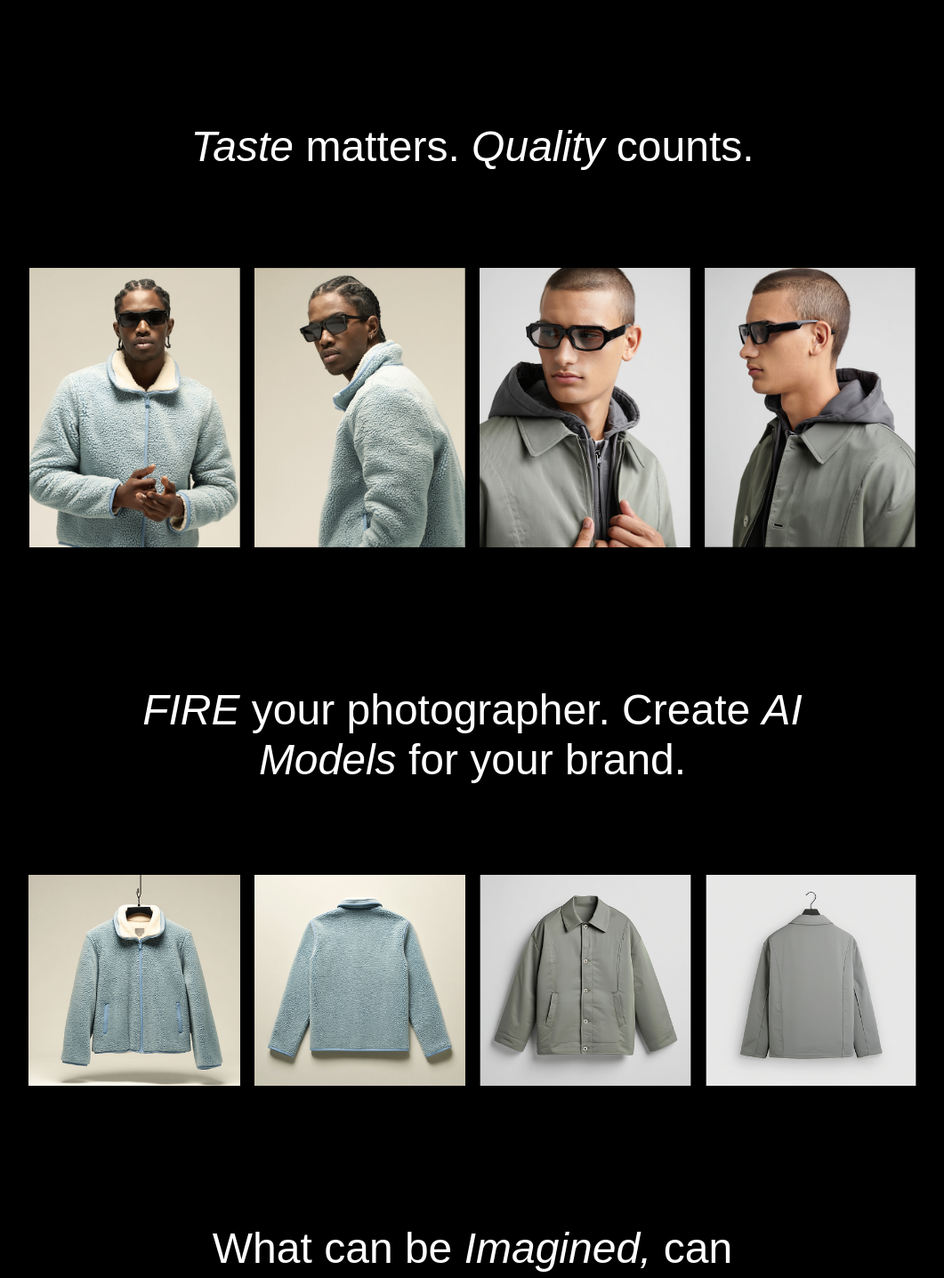
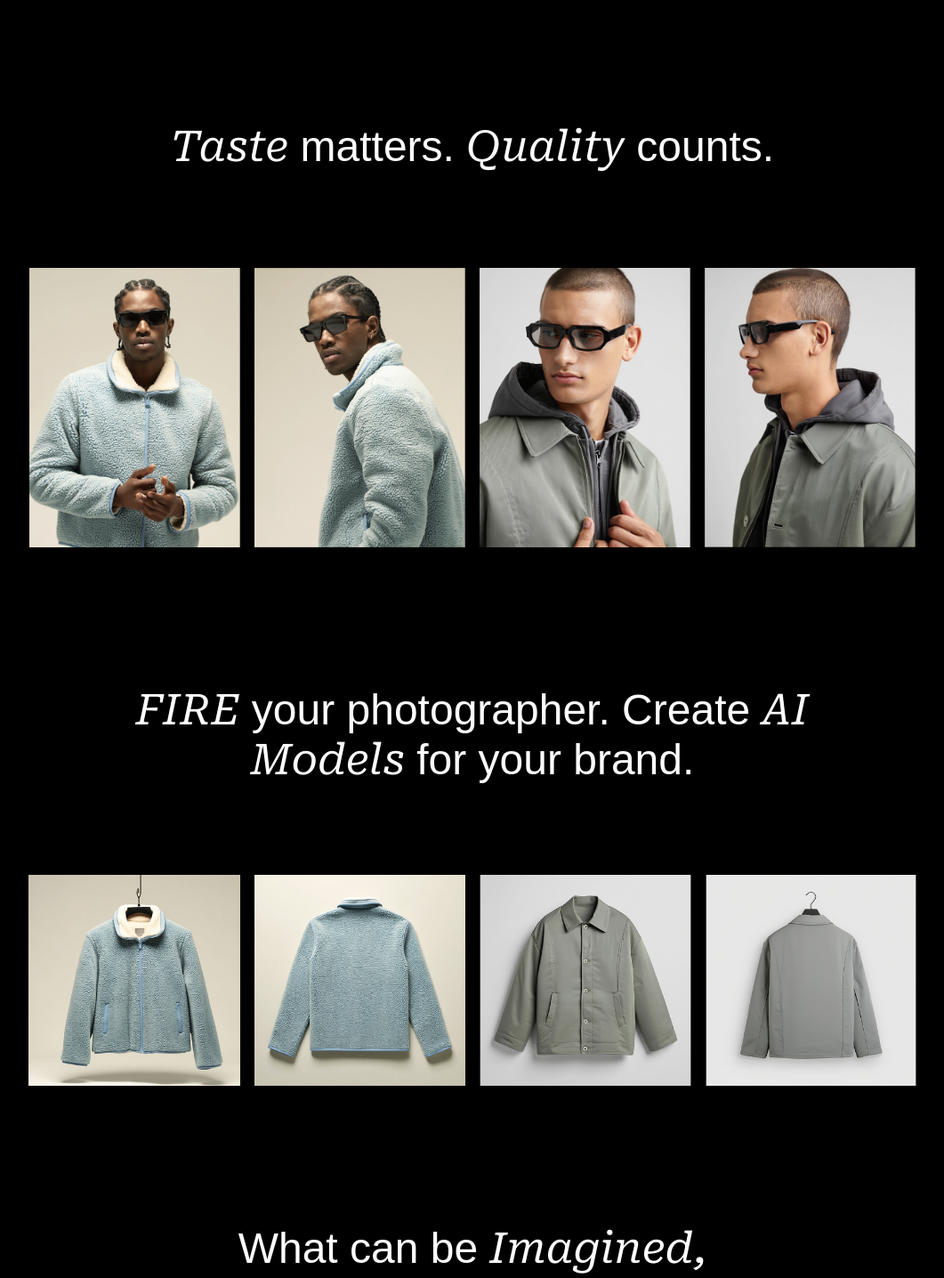
Before and after one commit to Merley-ai/merly-app, a Next.js app: page / in a window 1280 px wide. Shown: the part 1180-2616 px from the top of the page at 89% size, without its empty margins (109-1170 px from the left). Built offline with nearby package versions, Linux system fonts and the light colour scheme.

Commit message:
Initial commit of project files

```diff
--- a/app/layout.tsx
+++ b/app/layout.tsx
@@ -26,7 +26,9 @@
       <head>
         <link rel="preconnect" href="https://fonts.googleapis.com" />
         <link rel="preconnect" href="https://fonts.gstatic.com" crossOrigin="anonymous" />
-        <link href="https://fonts.googleapis.com/css2?family=Roboto+Serif:ital,wght@0,400;0,500;1,400;1,500&family=Roboto:wght@400;500&display=swap" rel="stylesheet" />
+        {/* <link href="https://fonts.googleapis.com/css2?family=Roboto+Serif:ital,wght@0,400;0,500;1,400;1,500&family=Roboto:wght@400;500&display=swap" rel="stylesheet" /> */}
+        <link href="https://fonts.googleapis.com/css2?family=Roboto+Serif:ital,opsz,wght@0,8..144,100..900;1,8..144,100..900&display=swap" rel="stylesheet">
+        </link>
       </head>
       <body className="antialiased">
         {children}
--- a/app/page.tsx
+++ b/app/page.tsx
@@ -26,7 +26,7 @@
       {/* Navigation */}
       <nav className="flex items-center justify-between px-4 md:px-8 lg:px-[141px] py-6">
         <div className="flex items-center gap-8 md:gap-16">
-          <p className="font-['Roboto_Serif:Medium',_sans-serif] text-white text-[20px]" style={{ fontVariationSettings: "'GRAD' 0, 'wdth' 100" }}>
+          <p className="font-['Roboto_Serif'] text-white text-[20px]" style={{ fontVariationSettings: "'GRAD' 0, 'wdth' 100" }}>
             Merley
           </p>
         </div>
@@ -47,7 +47,7 @@
       <section className="px-4 pt-16 md:pt-24 pb-8">
         <h1 className="max-w-[775px] mx-auto text-center text-white leading-[45px]">
           <span className="font-['Circular_Std:Medium',_sans-serif] text-[32px] md:text-[48px]">Create </span>
-          <span className="font-['Roboto_Serif:Italic',_sans-serif] italic text-[32px] md:text-[48px]" style={{ fontVariationSettings: "'GRAD' 0, 'wdth' 100" }}>
+          <span className="font-['Roboto_Serif'] italic text-[32px] md:text-[48px]" style={{ fontVariationSettings: "'GRAD' 0, 'wdth' 100" }}>
             Editorials
           </span>
           <span className="font-['Circular_Std:Medium',_sans-serif] text-[32px] md:text-[48px]"> for your fashion brand with AI</span>
@@ -109,11 +109,11 @@
       <section className="px-4 py-16 md:py-24">
         <h2 className="max-w-[775px] mx-auto text-center text-white leading-[40px] md:leading-[60px]">
           <span className="font-['Circular_Std:Medium',_sans-serif] text-[32px] md:text-[48px]"> </span>
-          <span className="font-['Roboto_Serif:Italic',_sans-serif] italic text-[32px] md:text-[48px]" style={{ fontVariationSettings: "'GRAD' 0, 'wdth' 100" }}>
+          <span className="font-['Roboto_Serif'] italic text-[32px] md:text-[48px]" style={{ fontVariationSettings: "'GRAD' 0, 'wdth' 100" }}>
             Taste
           </span>
           <span className="font-['Circular_Std:Medium',_sans-serif] text-[32px] md:text-[48px]"> matters. </span>
-          <span className="font-['Roboto_Serif:Italic',_sans-serif] italic text-[32px] md:text-[48px]" style={{ fontVariationSettings: "'GRAD' 0, 'wdth' 100" }}>
+          <span className="font-['Roboto_Serif'] italic text-[32px] md:text-[48px]" style={{ fontVariationSettings: "'GRAD' 0, 'wdth' 100" }}>
             Quality
           </span>
           <span className="font-['Circular_Std:Medium',_sans-serif] text-[32px] md:text-[48px]"> counts.</span>
@@ -142,11 +142,11 @@
       <section className="px-4 py-16 md:py-24">
         <h2 className="max-w-[825px] mx-auto text-center text-white leading-[45px]">
           <span className="font-['Circular_Std:Medium',_sans-serif] text-[32px] md:text-[48px]"> </span>
-          <span className="font-['Roboto_Serif:Italic',_sans-serif] italic text-[32px] md:text-[48px]" style={{ fontVariationSettings: "'GRAD' 0, 'wdth' 100" }}>
+          <span className="font-['Roboto_Serif'] italic text-[32px] md:text-[48px]" style={{ fontVariationSettings: "'GRAD' 0, 'wdth' 100" }}>
             FIRE
           </span>
           <span className="font-['Circular_Std:Medium',_sans-serif] text-[32px] md:text-[48px]"> your photographer. Create </span>
-          <span className="font-['Roboto_Serif:Italic',_sans-serif] italic text-[32px] md:text-[48px]" style={{ fontVariationSettings: "'GRAD' 0, 'wdth' 100" }}>
+          <span className="font-['Roboto_Serif'] italic text-[32px] md:text-[48px]" style={{ fontVariationSettings: "'GRAD' 0, 'wdth' 100" }}>
             AI Models
           </span>
           <span className="font-['Circular_Std:Medium',_sans-serif] text-[32px] md:text-[48px]"> for your brand.</span>
@@ -175,9 +175,9 @@
       <section className="px-4 py-16 md:py-24">
         <h2 className="max-w-[594px] mx-auto text-center text-white leading-[45px]">
           <span className="font-['Circular_Std:Medium',_sans-serif] text-[32px] md:text-[48px]">What can be </span>
-          <span className="font-['Roboto_Serif:Italic',_sans-serif] italic text-[32px] md:text-[48px]" style={{ fontVariationSettings: "'GRAD' 0, 'wdth' 100" }}>Imagined, </span>
+          <span className="font-['Roboto_Serif'] italic text-[32px] md:text-[48px]" style={{ fontVariationSettings: "'GRAD' 0, 'wdth' 100" }}>Imagined, </span>
           <span className="font-['Circular_Std:Medium',_sans-serif] text-[32px] md:text-[48px]"> can be </span>
-          <span className="font-['Roboto_Serif:Italic',_sans-serif] italic text-[32px] md:text-[48px]" style={{ fontVariationSettings: "'GRAD' 0, 'wdth' 100" }}>
+          <span className="font-['Roboto_Serif'] italic text-[32px] md:text-[48px]" style={{ fontVariationSettings: "'GRAD' 0, 'wdth' 100" }}>
             Created
           </span>
           <span className="font-['Circular_Std:Medium',_sans-serif] text-[32px] md:text-[48px]">.</span>
```
